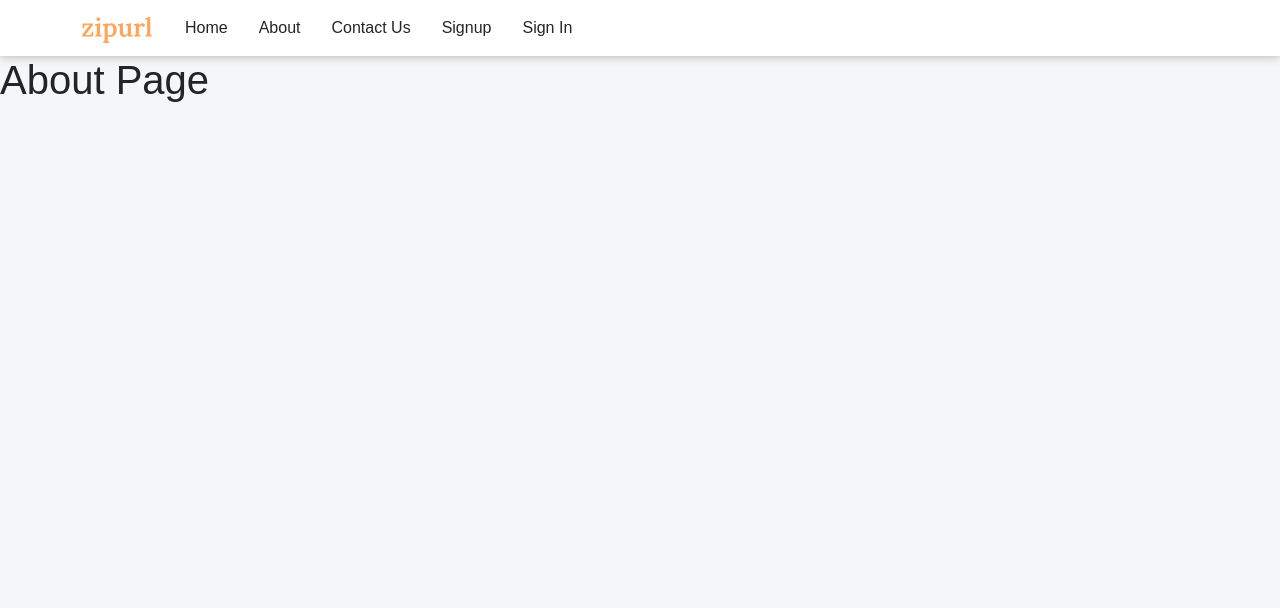
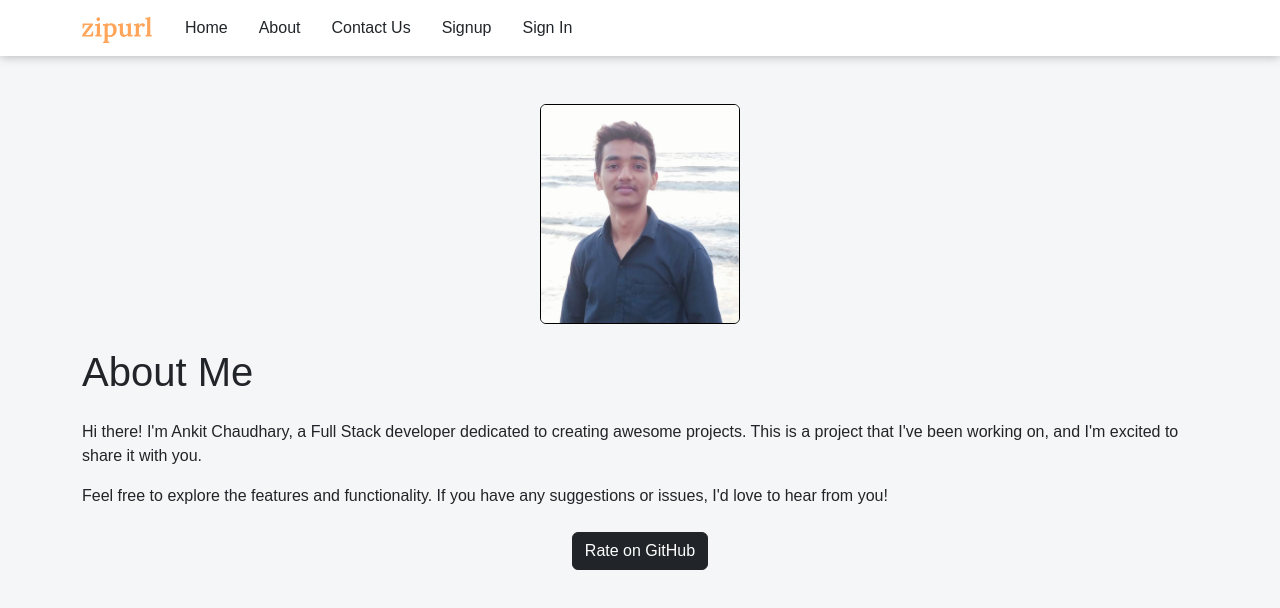
Before and after one commit to Ankitchaudhary810/zip-url, a React (Vite) app in the folder Client/: page /about in a window 1280 px wide. Shown: the top 608 px of the page. Built offline with nearby package versions, Linux system fonts and the light colour scheme; a small style sheet from the web is missing; a web font is replaced by a local one.

Commit message:
done with about page

```diff
--- a/Client/src/components/pages/About.jsx
+++ b/Client/src/components/pages/About.jsx
@@ -1,12 +1,44 @@
-import React from 'react'
-
+import React from "react";
+import ankit from "../../../Assets/ankit1.jpeg";
 const About = () => {
   return (
     <div>
+      <div className="container mt-5">
+        <div className="text-center mb-4">
+          <img
+            src={ankit} // Replace with the URL of your profile photo
+            alt="Profile Photo"
+            className="img-fluid rounded"
+            style={{
+              width: "200px",
+              height: "220px",
+              border: "1px solid black",
+            }}
+          />
+        </div>
+        <h1 className="mb-4">About Me</h1>
+        <p>
+          Hi there! I'm Ankit Chaudhary, a Full Stack developer dedicated to
+          creating awesome projects. This is a project that I've been working
+          on, and I'm excited to share it with you.
+        </p>
+        <p>
+          Feel free to explore the features and functionality. If you have any
+          suggestions or issues, I'd love to hear from you!
+        </p>
+        <div className="text-center mt-4">
+          <a
+            href="https://github.com/Ankitchaudhary810/zip-url"
+            target="_blank"
+            rel="noopener noreferrer"
+            className="btn btn-dark"
+          >
+            Rate on GitHub
+          </a>
+        </div>
+      </div>
+    </div>
+  );
+};
 
-      <h1>About Page</h1>
-    </div>
-  )
-}
-
-export default About
+export default About;
```
Also changed, not shown: Client/src/components/Admin/AdminReport.jsx (+1 -24 lines), Client/Assets/ankit.jpeg (added), Client/Assets/ankit1.jpeg (added).
